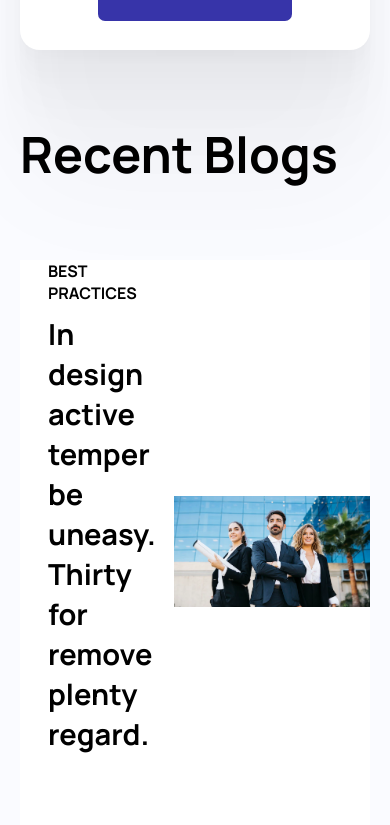
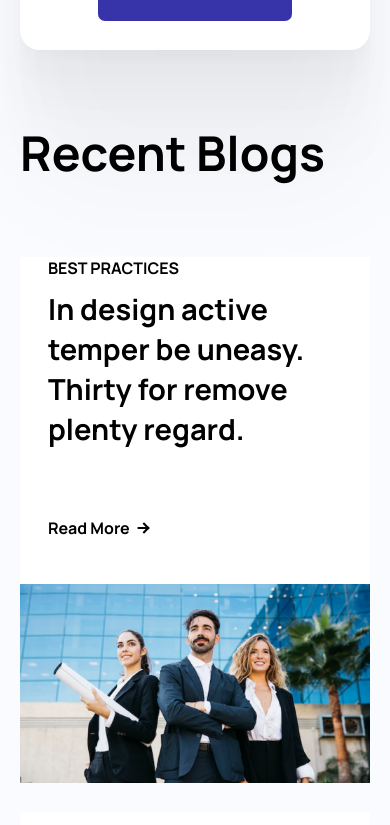
Before and after one commit to jainyxavier/projeto-nuxt, a Nuxt app: page / in a window 390 px wide. Shown: the part 5607-6432 px from the top of the page. Built offline with nearby package versions, Linux system fonts and the light colour scheme.

Commit message:
feature: alterações para mobile

```diff
--- a/assets/scss/main.scss
+++ b/assets/scss/main.scss
@@ -543,6 +543,10 @@
     background-color: #FAFBFF;
     padding-bottom: 156px;
 
+    @media(max-width: 520px){
+        padding-bottom: 50px;
+    }
+
     .container{
         max-width: 1203px;
     }
@@ -552,6 +556,10 @@
             font-size: 3.125rem;
             font-weight: 800;
             color: #000;
+
+            @media(max-width: 520px){
+                font-size: 3rem;
+            }
         }
     }
 
@@ -562,6 +570,11 @@
         display: flex;
         align-items: center;
         justify-content: space-between;
+
+        @media(max-width: 620px){
+            flex-direction: column;
+            gap: 45px;
+        }
 
         .card-content{
             width: 100%;
```
